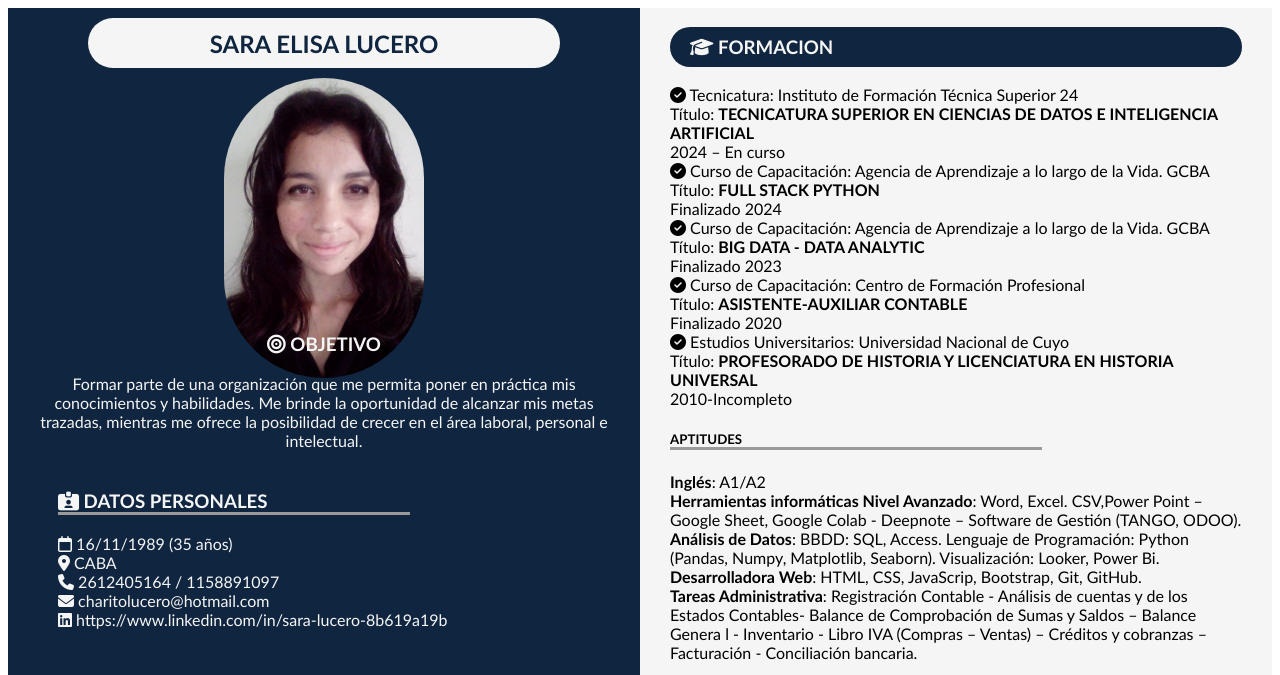
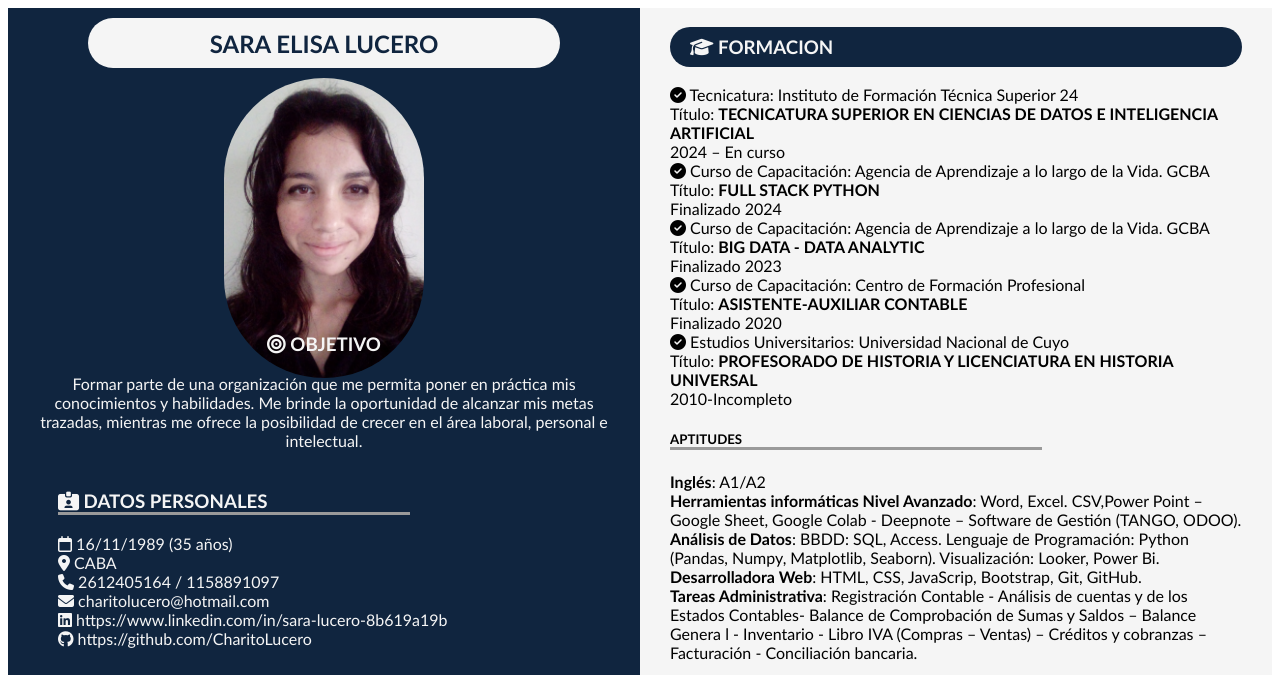
Before and after one commit to CharitoLucero/CV, a plain HTML site: page index.html in a window 1280 px wide. Shown: the top 675 px of the page. Drawn offline with Linux system fonts and the light colour scheme.

Commit message:
se agrega link de GUIHUB

```diff
--- a/index.html
+++ b/index.html
@@ -84,7 +84,13 @@
                     <a href="https://www.linkedin.com/in/sara-lucero-8b619a19b" target="_blank">
                     https://www.linkedin.com/in/sara-lucero-8b619a19b </a>
                 </label>
-                <label for=""></label>
+                <br>
+
+                <!-- GITHUB -->
+                <label for="">
+                  <i class="fa-brands fa-github"></i>
+                  <a href="https://github.com/CharitoLucero" target="_blank">https://github.com/CharitoLucero</a>
+                </label>
 
 
             </div>
```
